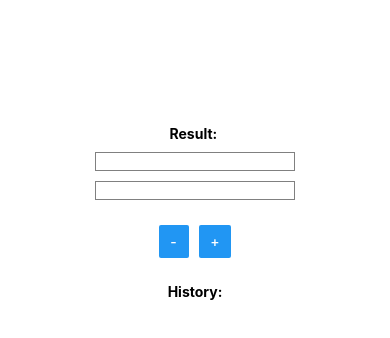
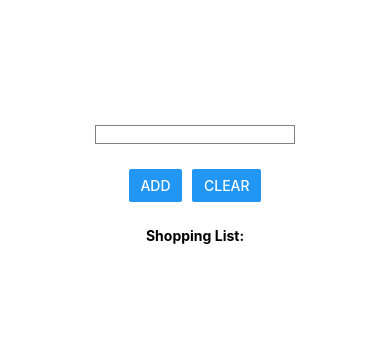
Before and after one commit to Millamarianna/Weatherapp, a React Native app: screen / in a window 390 px wide. Shown: the top 338 px of the page. Built offline with nearby package versions, Linux system fonts and the light colour scheme.

Commit message:
Tehtävä 4 (Ostoslista)

```diff
--- a/App.js
+++ b/App.js
@@ -1,48 +1,36 @@
 import { StatusBar } from 'expo-status-bar';
 import { StyleSheet, Text, View, FlatList, Button, TextInput} from 'react-native';
-import React, { useState, useEffect } from 'react';
+import React, { useState } from 'react';
 
 export default function App() {
-  const [numberOne, setNumberOne] = useState('');
-  const [numberTwo, setNumberTwo] = useState('');
-  const [result, setResult] = useState('');
-  const [history, setHistory] = useState([]);
-  const [line, setLine] = useState([]);
+  const [listItem, setListItem] = useState('');
+  const [list, setList] = useState([]);
 
-  const minusPressed = () => {
-    setResult(parseInt(numberOne) - parseInt(numberTwo));
-    setLine(numberOne + "-" + numberTwo + "=")
-
+  const add = () => {
+    setList([...list, {item: listItem}]);
+    setListItem('')
     }
 
-  const plusPressed = () => {
-    setResult(parseInt(numberOne) + parseInt(numberTwo));
-    setLine(numberOne + "+" + numberTwo + "=")
-
+  const clear = () => {
+    setList([])
+    setListItem('')
   }
-
-  useEffect(() => {
-    setHistory([...history, {line: line + result}]);
-}, [result]);
-
 
   return (
     <View style={styles.container}>
 
-      <Text style={styles.text}>Result: {result}</Text>
 
-      <TextInput style={styles.input} keyboardType="numeric" onChangeText={numberOne => setNumberOne(numberOne)} value={numberOne}/>
-      <TextInput style={styles.input} keyboardType="numeric" onChangeText={numberTwo => setNumberTwo(numberTwo)} value={numberTwo}/>
+      <TextInput style={styles.input} onChangeText={listItem => setListItem(listItem)} value={listItem}/>
 
       <View style={styles.button}>
-      <Button onPress={minusPressed} title=" - " />
-      <Button onPress={plusPressed} title=" + " />
+      <Button onPress={add} title=" Add " />
+      <Button onPress={clear} title=" Clear " />
       </View>
 
-      <Text style={styles.text}>History:</Text>
+      <Text style={styles.text}>Shopping List:</Text>
       <FlatList
-        data={history}
-        renderItem={({item}) => <Text>{item.line}</Text>}
+        data={list}
+        renderItem={({item}) => <Text>{item.item}</Text>}
         keyExtractor={(item, index) => index.toString()}
       />
 
```
